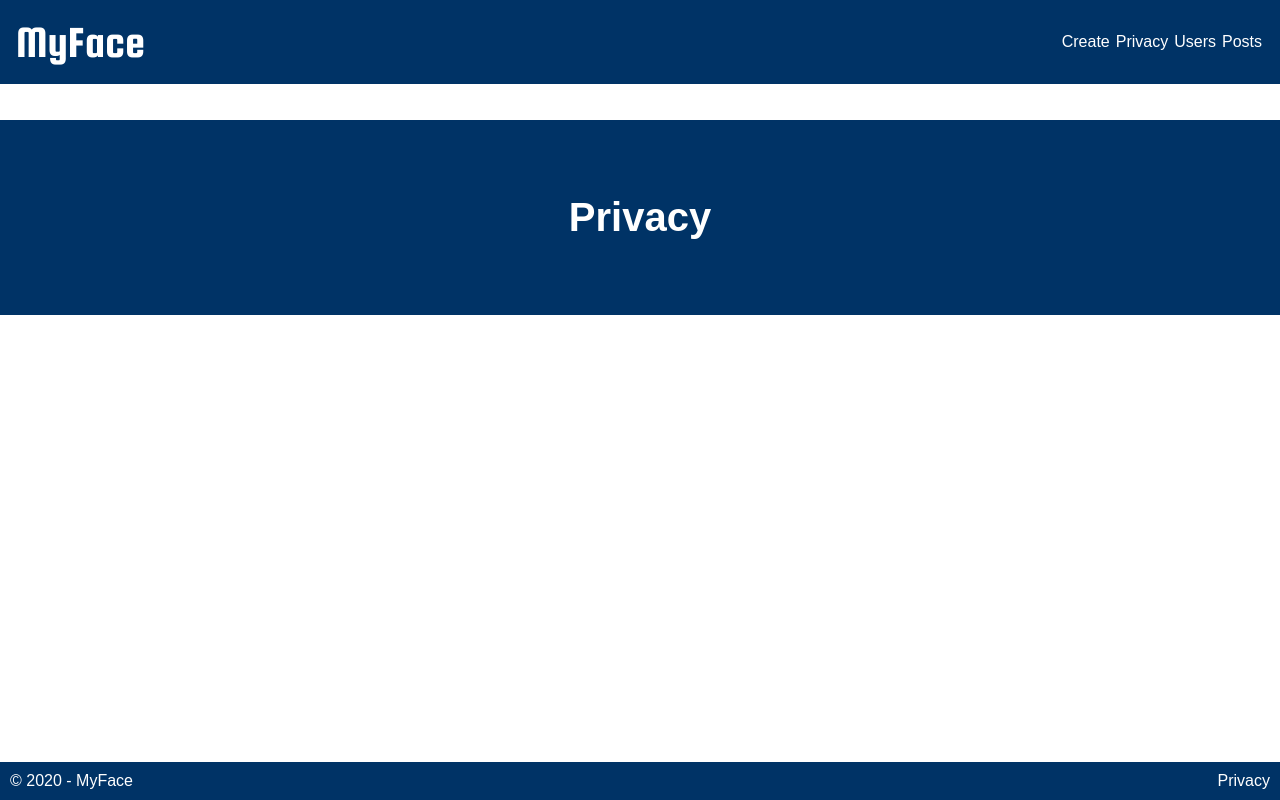
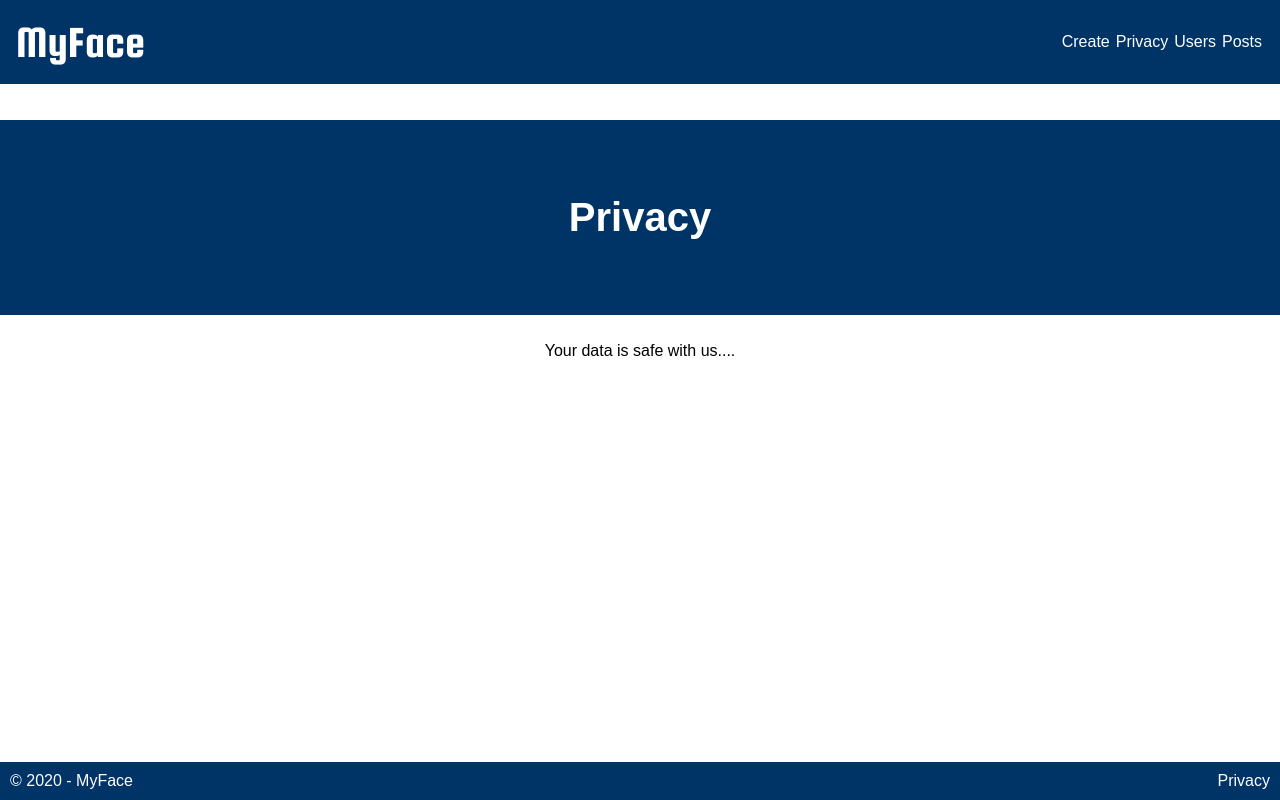
Before and after one commit to JamBai2812/myface-react, a React (Create React App) app: page /privacy in a window 1280 px wide. Built offline with nearby package versions, Linux system fonts and the light colour scheme.

Commit message:
Changed all pages to return main instead of div
And added content to privacy page, and heading to incorrect path page

```diff
--- a/src/App.js
+++ b/src/App.js
@@ -38,6 +38,7 @@ function App() {
                 </Switch>
 
 
+
             <Footer/>
         </Router>
     );
--- a/src/Components/CreatePostPage.js
+++ b/src/Components/CreatePostPage.js
@@ -3,9 +3,9 @@ import React from "react";
 
 function CreatePostPage() {
     return (
-        <div>
+        <main>
             <h1>Create Post</h1>
-        </div>
+        </main>
     );
 }
 
--- a/src/Components/Footer.js
+++ b/src/Components/Footer.js
@@ -4,11 +4,10 @@ import {Link} from "react-router-dom";
 function Footer() {
     return (
         <footer className="container">
-            <div >
+            <div>
                 &copy; 2020 - MyFace <Link className="footerLink" to="Privacy">Privacy</Link>
             </div>
         </footer>
     );
 }
-
 export {Footer};
--- a/src/Components/IncorrectPath.js
+++ b/src/Components/IncorrectPath.js
@@ -3,6 +3,8 @@ import {Link} from 'react-router-dom';
 
 function IncorrectPath() {
     return (
+        <main>
+            <h1>Page Not Found</h1>
             <p className="pageDoesntExist">
                 Sorry - that page doesn't exist, try these:
                 <br/><br/>
@@ -10,6 +12,8 @@ function IncorrectPath() {
                 &emsp;
                 <Link to="/users">Users</Link>
             </p>
+        </main>
+
     );
 }
 export {IncorrectPath};
--- a/src/Components/PostList.js
+++ b/src/Components/PostList.js
@@ -21,8 +21,6 @@ function PostList() {
                 <Post data={post}/>
             )}
         </ul>
-
-
     );
 
 
--- a/src/Components/PostPage.js
+++ b/src/Components/PostPage.js
@@ -3,10 +3,10 @@ import {PostList} from "./PostList";
 
 function PostPage() {
     return (
-        <div>
+        <main>
             <h1>News Feed</h1>
             <PostList/>
-        </div>
+        </main>
     );
 }
 
--- a/src/Components/PrivacyPage.js
+++ b/src/Components/PrivacyPage.js
@@ -2,9 +2,10 @@ import React from "react";
 
 function PrivacyPage() {
     return (
-        <div>
+        <main>
             <h1>Privacy</h1>
-        </div>
+            <p>Your data is safe with us....</p>
+        </main>
     );
 }
 
--- a/src/Components/UsersPage.js
+++ b/src/Components/UsersPage.js
@@ -2,11 +2,11 @@ import React from "react";
 
 function UsersPage() {
     return (
-        <div>
+        <main>
             <h1>
                 Users
             </h1>
-        </div>
+        </main>
     );
 }
 
```
Lines whose indentation alone changed are shown as unchanged.
